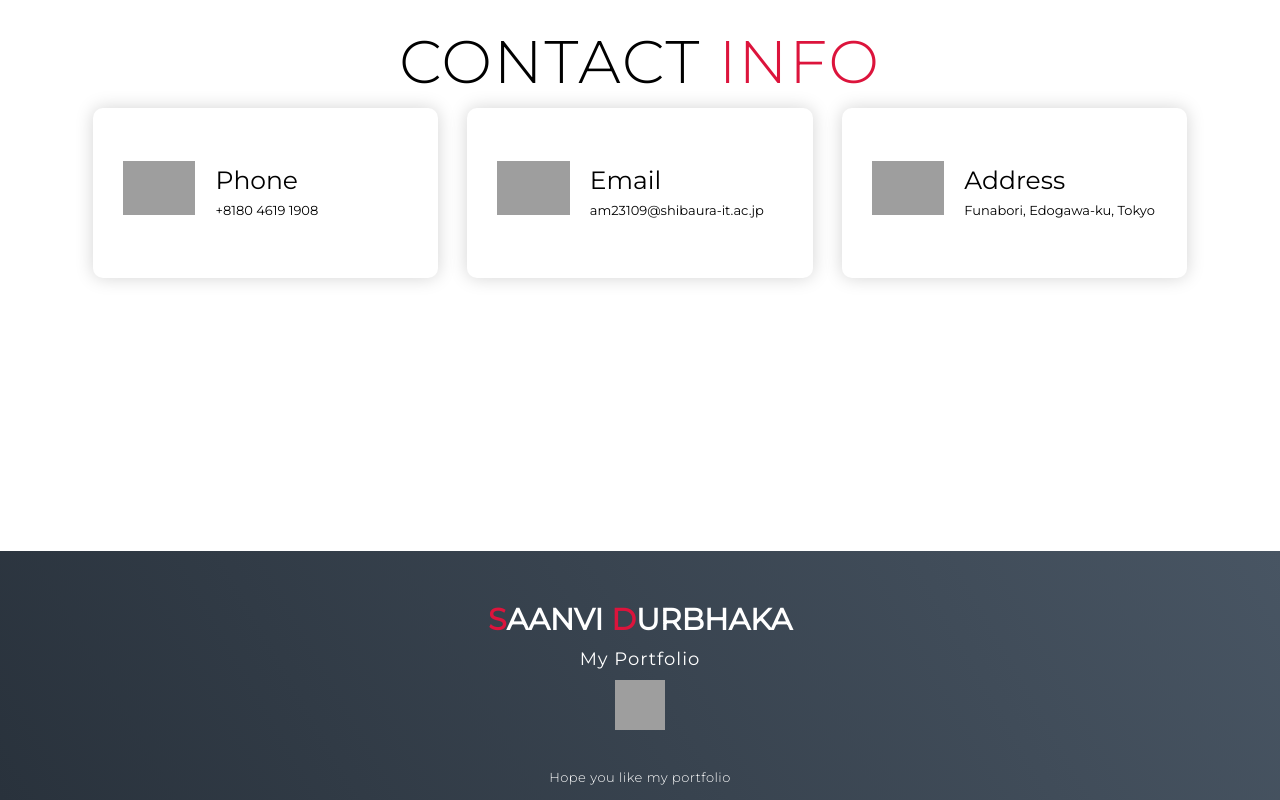
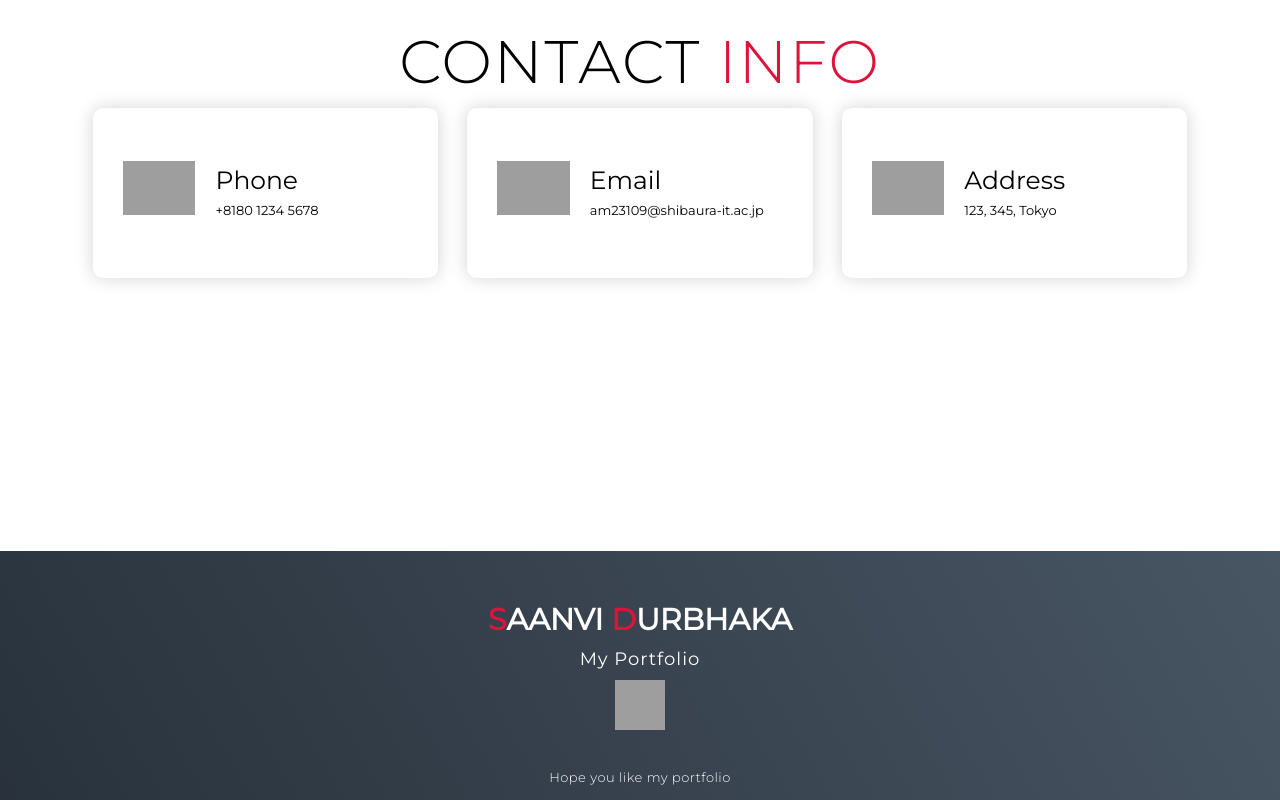
Before and after one commit to am23109Saanvi/am23109_Saanvi_Mid-Term_portfolio, a plain HTML site: page index.html in a window 1280 px wide. Shown: the part 4724-5524 px from the top of the page. Drawn offline with Linux system fonts and the light colour scheme; grey boxes are pictures that could not be loaded.

Commit message:
Update index.html

```diff
--- a/index.html
+++ b/index.html
@@ -204,7 +204,7 @@
           <div class="icon"><img src="https://img.icons8.com/bubbles/100/000000/phone.png" /></div>
           <div class="contact-info">
             <h1>Phone</h1>
-            <h2>+8180 4619 1908</h2>
+            <h2>+8180 1234 5678</h2>
           </div>
         </div>
         <div class="contact-item">
@@ -218,7 +218,7 @@
           <div class="icon"><img src="https://img.icons8.com/bubbles/100/000000/map-marker.png" /></div>
           <div class="contact-info">
             <h1>Address</h1>
-            <h2>Funabori, Edogawa-ku, Tokyo</h2>
+            <h2>123, 345, Tokyo</h2>
           </div>
         </div>
       </div>
```
